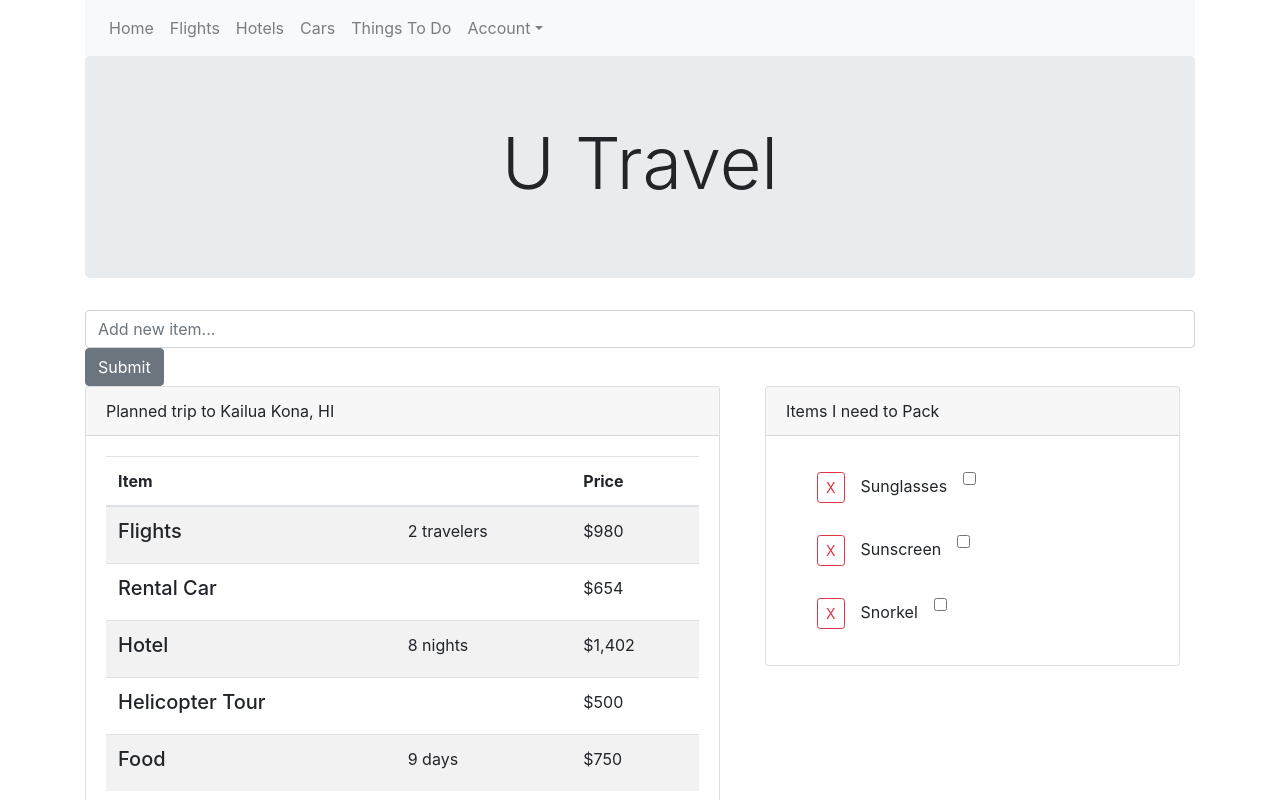
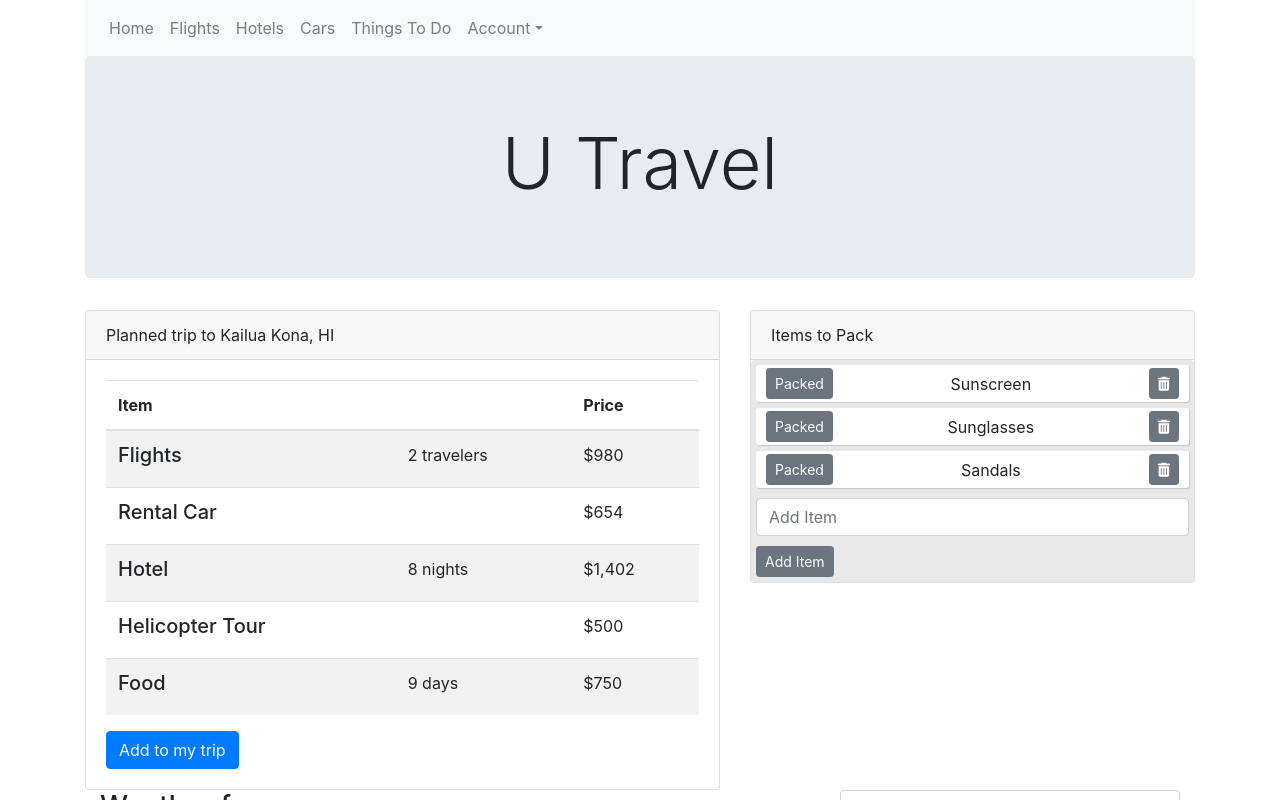
Before and after one commit to joditivis/U-Travel, a React (Create React App) app in the folder client/: page /userpage in a window 1280 px wide. Shown: the top 800 px of the page. Built offline with nearby package versions, Linux system fonts and the light colour scheme; no server answers.

Commit message:
packing list refactor (#19)

```diff
--- a/client/public/index.html
+++ b/client/public/index.html
@@ -13,8 +13,10 @@
       user's mobile device or desktop. See https://developers.google.com/web/fundamentals/web-app-manifest/
     -->
   <link rel="manifest" href="%PUBLIC_URL%/manifest.json" />
-
+<!-- Reactstrap CSS -->
   <link href="https://cdnjs.cloudflare.com/ajax/libs/reactstrap/4.8.0/reactstrap.min.js" />
+  <!-- FontAwesome CDN -->
+  <script src="https://kit.fontawesome.com/02403185ac.js" crossorigin="anonymous"></script>
   <!--
       Notice the use of %PUBLIC_URL% in the tags above.
       It will be replaced with the URL of the `public` folder during the build.
--- a/client/src/components/PackingList/AddItemForm.js
+++ b/client/src/components/PackingList/AddItemForm.js
@@ -1,36 +1,30 @@
-import React, { Component } from 'react';
+import React, { useState } from 'react';
 import { Form, Button, Input } from 'reactstrap';
 
-class AddItemForm extends Component {
-  state = {
-    title: ''
-  };
-  handleChange = e => {
-    this.setState({
-      title: e.target.value
-    });
+const AddItemForm = ({ addItem }) => {
+  const [value, setValue] = useState('');
+
+  const handleSubmit = e => {
+    e.preventDefault();
+    if (!value) return;
+    addItem(value);
+    setValue('');
   };
 
-  handleSubmit = e => {
-    e.preventDefault();
-    console.log(this.state);
-    this.props.addItem(this.state);
-    this.setState({ title: '' });
-  };
-  render() {
   return (
-      <Form>
+    <Form className="add-item-input">
       <Input
         type="text"
-          name="addItem"
-          placeholder="Add new item..."
-          onChange={this.handleChange}
-          value={this.state.title}
+        placeholder="Add Item"
+        className="input"
+        value={value}
+        onChange={e => setValue(e.target.value)}
       />
-        <Button onClick={this.handleSubmit}>Submit</Button>
+      <Button className="add-item-btn" size="sm" onClick={handleSubmit}>
+        Add Item
+      </Button>
     </Form>
   );
-  }
-}
+};
 
 export default AddItemForm;
--- /dev/null
+++ b/client/src/components/PackingList/Item.js
@@ -0,0 +1,32 @@
+import React from 'react';
+import { Button, Form, FormGroup } from 'reactstrap';
+import './style.css';
+
+const Item = ({ item, index, completeItem, removeItem }) => {
+  return (
+    <Form className="item-form">
+      <FormGroup className="item">
+        <Button
+          className="item-button"
+          size="sm"
+          onClick={() => completeItem(index)}
+        >
+          Packed
+        </Button>
+        <div style={{ textDecoration: item.isCompleted ? 'line-through' : 'none' }}>
+          {item.text}
+        </div>
+
+        <Button
+          className="remove-button"
+          size="sm"
+          onClick={() => removeItem(index)}
+        >
+          <i className="fas fa-trash-alt"></i>
+        </Button>
+      </FormGroup>
+    </Form>
+  );
+};
+
+export default Item;
--- a/client/src/components/PackingList/PackingList.js
+++ b/client/src/components/PackingList/PackingList.js
@@ -1,56 +1,58 @@
-import React from 'react';
-import { Col, Card, CardHeader, CardBody, Input, Button } from 'reactstrap';
+import React, { useState } from 'react';
+import AddItemForm from '../PackingList/AddItemForm';
+import Item from '../PackingList/Item';
+import { Card, CardHeader, CardBody } from 'reactstrap';
 import './style.css';
 
-const PackingList = ({ items, deleteItem, markComplete }) => {
-  const getStyle = () => {
-    return {
-      backgroundColor: '#f4f4f4',
-      padding: '10px',
-      borderBottom: '1px #ccc dotted',
-      textDecoration: items.complete ? 'line-through' : 'none'
-    };
+const PackingList = () => {
+  const [items, setItems] = useState([
+    {
+      text: 'Sunscreen',
+      isCompleted: false
+    },
+    {
+      text: 'Sunglasses',
+      isCompleted: false
+    },
+    {
+      text: 'Sandals',
+      isCompleted: false
+    }
+  ]);
+
+  const addItem = text => {
+    const newItems = [...items, { text }];
+    setItems(newItems);
   };
 
-  const packingList = items.length ? (
-    items.map(item => {
-      return (
-        <Col key={item.id}>
-          <Button
-            className="remove"
-            outline
-            color="danger"
-            size="sm"
-            onClick={() => {
-              deleteItem(item.id);
-            }}
-          >
-            X
-          </Button>
-          {item.title}
-          <Input
-            style={getStyle()}
-            className="checkbox"
-            type="checkbox"
-            onClick={() => {
-              markComplete(item.id);
-            }}
+  const completeItem = index => {
+    const newItems = [...items];
+    newItems[index].isCompleted = true;
+    setItems(newItems);
+  };
+
+  const removeItem = index => {
+    const newItems = [...items];
+    newItems.splice(index, 1);
+    setItems(newItems);
+  };
+
+  return (
+    <Card>
+      <CardHeader>Items to Pack</CardHeader>
+      <CardBody className="item-list">
+        {items.map((item, index) => (
+          <Item
+            key={index}
+            index={index}
+            item={item}
+            completeItem={completeItem}
+            removeItem={removeItem}
           />
-        </Col>
-      );
-    })
-  ) : (
-    <p>You are all packed!</p>
-  );
-  return (
-    <Col>
-      <Card>
-        <CardHeader>Items I need to Pack</CardHeader>
-        <CardBody>
-          <span>{packingList}</span>
-        </CardBody>
-      </Card>
-    </Col>
+        ))}
+        <AddItemForm addItem={addItem} />
+      </CardBody>
+    </Card>
   );
 };
 
--- a/client/src/components/PackingList/style.css
+++ b/client/src/components/PackingList/style.css
@@ -1,7 +1,29 @@
-.checkbox {
-  margin: 1rem;
+.item {
+  background: #fff;
+  box-shadow: 1px 1px 1px rgba(0, 0, 0, 0.15);
+  padding: 3px 10px;
+  font-size: 16px;
+  margin-bottom: 6px;
+  border-radius: 3px;
+  display: flex;
+  align-items: center;
+  justify-content: space-between;
 }
 
-.remove {
- margin: 1rem;
+.item-list {
+  background: #e8e8e8;
+  border-radius: 4px;
+  padding: 5px;
 }
+
+.add-item-input {
+  margin-top: 10px;
+}
+
+.add-item-btn {
+  margin-top: 10px;
+}
+
+.remove-button:hover {
+  color: red;
+}
--- a/client/src/pages/UserPage/UserPage.js
+++ b/client/src/pages/UserPage/UserPage.js
@@ -1,74 +1,20 @@
 import React, { Component } from 'react';
 import { Container, Row, Col } from 'reactstrap';
 import PackingList from '../../components/PackingList/PackingList';
-import AddItemForm from '../../components/PackingList/AddItemForm';
 import SavedTripInfoCard from '../../components/SavedTripInfo/SavedTripInfoCard';
 import WeatherPage from '../WeatherPage/WeatherPage';
 
 class UserPage extends Component {
-  state = {
-    items: [
-      {
-        id: 1,
-        title: 'Sunglasses',
-        complete: false
-      },
-      {
-        id: 2,
-        title: 'Sunscreen',
-        complete: false
-      },
-      {
-        id: 3,
-        title: 'Snorkel',
-        complete: false
-      }
-    ]
-  };
-
-  deleteItem = id => {
-    console.log(id);
-    const items = this.state.items.filter(item => {
-      return item.id !== id;
-    });
-    this.setState({ items });
-  };
-
-  addItem = item => {
-    item.id = Math.floor(Math.random());
-    item.complete = false;
-    let items = [...this.state.items, item];
-    this.setState({
-      items
-    });
-  };
-
-  markComplete = id => {
-    console.log('markComplete', id);
-    this.setState({
-      items: this.state.items.map(item => {
-        if (item.id === id) {
-          item.complete = !item.complete;
-        }
-        return item;
-      })
-    });
-  };
 
   render() {
     return (
       <Container>
-        <AddItemForm addItem={this.addItem} />
         <Row>
           <Col md={7}>
             <SavedTripInfoCard />
           </Col>
           <Col md={5}>
-            <PackingList
-              items={this.state.items}
-              deleteItem={this.deleteItem}
-              markComplete={this.markComplete}
-            />
+            <PackingList />
           </Col>
         </Row>
         <WeatherPage />
```
Lines whose indentation alone changed are shown as unchanged.
